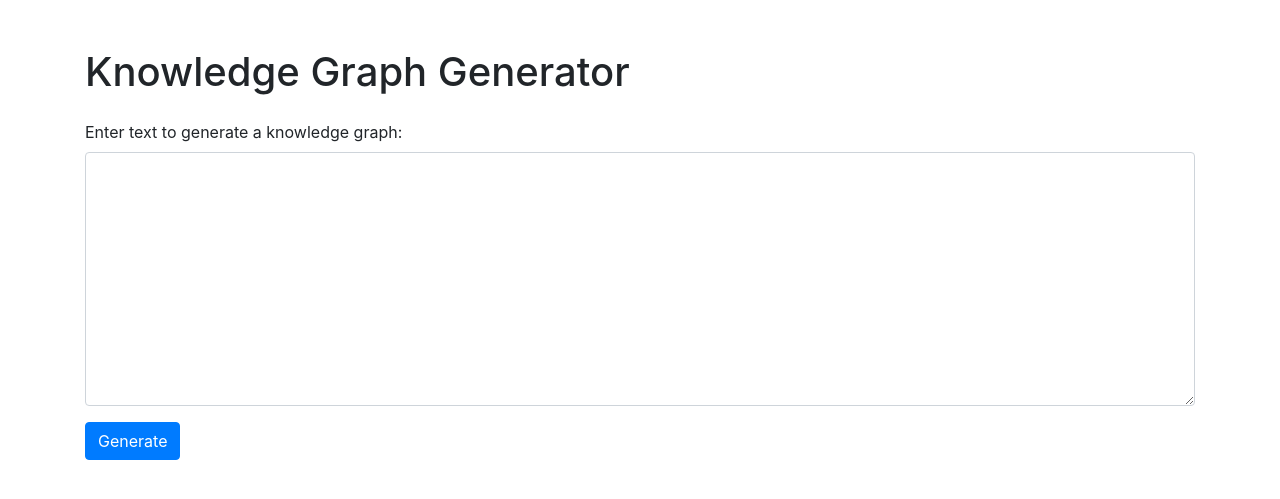
After one commit to chulbrain/Jules, a Flask app: page /knowledge_graph in a window 1280 px wide. The commit adds this page. Shown: the top 499 px of the page. Run offline with Flask 3, Linux system fonts and the light colour scheme; the visitor is signed in with stand-in values (Sample User, id 1); some libraries are stand-ins or nearby versions.

Commit message:
feat: Integrate knowledge graph functionality
This commit integrates a knowledge graph generation feature into the existing Flask application.

The key changes include:
- Merged dependencies from the knowledge graph project.
- Added a new route and template for knowledge graph generation.
- Integrated the knowledge graph generation logic into the Flask app.
- Added a link to the new page in the main navigation.

Note: I was unable to test the application due to environment issues that caused the Flask development server to time out. The code should be functional, but it needs to be tested in a properly configured environment. I have also hardcoded the OpenAI API key in `task_scheduler_app/generate_knowledge_graph.py`. This should be replaced with a secure method of storing and accessing the API key.

```diff
--- a/task_scheduler_app/app.py
+++ b/task_scheduler_app/app.py
@@ -872,7 +872,29 @@ def update_task_rule_submit_route(rule_id):
 
     return redirect(url_for('view_template', template_id=rule.template_id))
 
+from generate_knowledge_graph import generate_knowledge_graph
+
+@app.route('/knowledge_graph', methods=['GET', 'POST'])
+def knowledge_graph():
+    if 'user_id' not in session:
+        flash("로그인이 필요합니다.", "warning")
+        return redirect(url_for('login'))
+
+    if request.method == 'POST':
+        text = request.form.get('text')
+        if text:
+            output_filename = f"knowledge_graph_{session['user_id']}.html"
+            output_path = os.path.join(app.static_folder, output_filename)
+            generate_knowledge_graph(text, output_path)
+            return render_template('knowledge_graph.html', graph_file=output_filename)
+        else:
+            flash("Please enter text to generate a knowledge graph.", "danger")
+
+    return render_template('knowledge_graph.html', graph_file=None)
+
 if __name__ == '__main__':
+    print("Starting application...")
     with app.app_context():
         db.create_all()
+    print("Database created, running app...")
     app.run(debug=True)
--- a/task_scheduler_app/requirements.txt
+++ b/task_scheduler_app/requirements.txt
@@ -4,3 +4,9 @@ SQLAlchemy
 google-api-python-client
 google-auth-httplib2
 google-auth-oauthlib
+langchain>=0.1.0
+langchain-experimental>=0.0.45
+langchain-openai>=0.1.0
+python-dotenv>=1.0.0
+pyvis>=0.3.2
+streamlit>=1.32.0
--- a/task_scheduler_app/templates/index.html
+++ b/task_scheduler_app/templates/index.html
@@ -22,7 +22,7 @@
 
     {% if session.email %}
         <p>로그인됨: {{ session.email }} (<a href="{{ url_for('logout') }}">로그아웃</a>)</p>
-        <p><a href="{{ url_for('new_template') }}">새 템플릿 만들기</a></p>
+        <p><a href="{{ url_for('new_template') }}">새 템플릿 만들기</a> | <a href="{{ url_for('knowledge_graph') }}">Knowledge Graph</a></p>
         <h2>템플릿 목록</h2>
         {% if templates %}
             <ul>
--- /dev/null
+++ b/task_scheduler_app/templates/knowledge_graph.html
@@ -0,0 +1,28 @@
+<!DOCTYPE html>
+<html lang="en">
+<head>
+    <meta charset="UTF-8">
+    <meta name="viewport" content="width=device-width, initial-scale=1.0">
+    <title>Knowledge Graph</title>
+    <link rel="stylesheet" href="https://stackpath.bootstrapcdn.com/bootstrap/4.5.2/css/bootstrap.min.css">
+</head>
+<body>
+    <div class="container">
+        <h1 class="mt-5">Knowledge Graph Generator</h1>
+        <form method="POST" class="mt-4">
+            <div class="form-group">
+                <label for="text">Enter text to generate a knowledge graph:</label>
+                <textarea class="form-control" id="text" name="text" rows="10"></textarea>
+            </div>
+            <button type="submit" class="btn btn-primary">Generate</button>
+        </form>
+
+        {% if graph_file %}
+        <div class="mt-5">
+            <h2>Generated Knowledge Graph</h2>
+            <iframe src="{{ url_for('static', filename=graph_file) }}" width="100%" height="800px"></iframe>
+        </div>
+        {% endif %}
+    </div>
+</body>
+</html>
```
Also changed, not shown: task_scheduler_app/generate_knowledge_graph.py (added, +75 -0 lines), task_scheduler_app/hello.py (added, +10 -0 lines).
